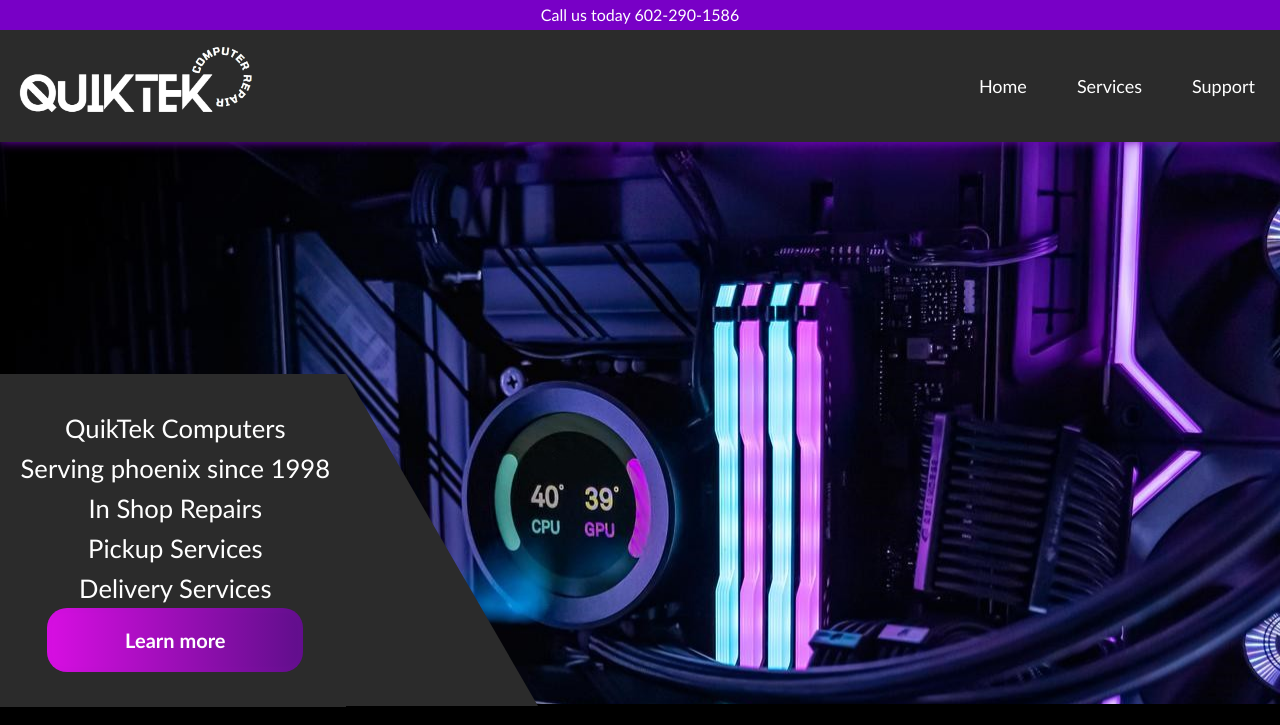
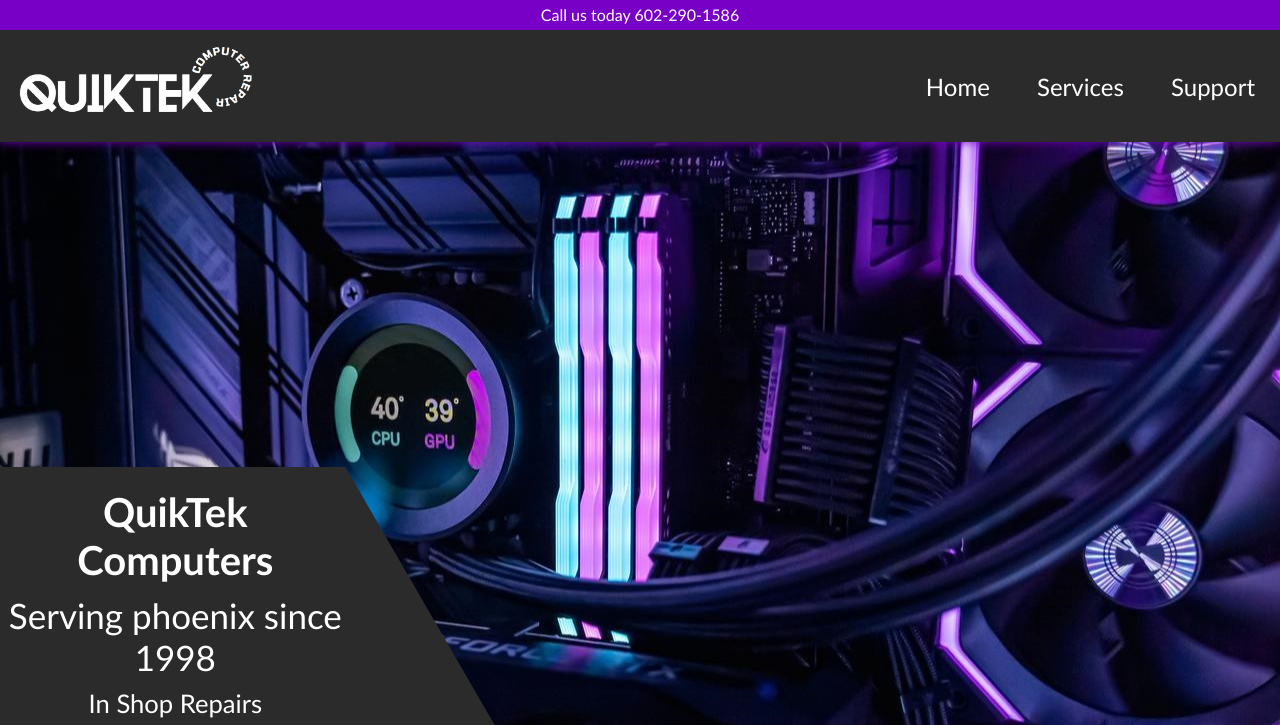
Before and after one commit to EthanTransier/extra-credit-fun-times, a website: page index.html in a window 1280 px wide. Shown: the top 725 px of the page. Drawn offline with Linux system fonts and the light colour scheme.

Commit message:
Fixed header, working on home page

```diff
--- a/index.html
+++ b/index.html
@@ -22,11 +22,11 @@
         </div>
     </nav>
 
-
+    <section class="desktop">
         <div class="image-container">
             <div class="opening">
-            <h2 class="startInfo">QuikTek Computers</h2>
-            <h3 class="startInfo">Serving phoenix since 1998</h4>
+                <h2 class="startInfo startTitle">QuikTek Computers</h2>
+                <h3 class="startInfo startSemiTitle">Serving phoenix since 1998</h4>
                     <h4 class="startInfo">In Shop Repairs</h4>
                     <h4 class="startInfo">Pickup Services</h4>
                     <h4 class="startInfo">Delivery Services</h4>
@@ -56,6 +56,11 @@
 
 
         <br><br>
+    </section>
+    <section class="mobile">
+
+    </section>
+
 
 
     <footer>
@@ -64,9 +69,9 @@
             <a href="">Home</a>
             <a href="">Support</a>
             <a href="">Serviecs</a>
-        </div>
+        <!-- </div>
             <img src="./finall-removebg-preview.png" alt="">
-        </div>
+        </div> -->
         <div class="footer-bottom">
             <p>15224 N 59th Ave Suite 4 Glendale AZ
             Dave@QuikTekComputer.com</p>
--- a/styles/scss/parts/_index.scss
+++ b/styles/scss/parts/_index.scss
@@ -1,25 +1,25 @@
 @import '../utils/size.scss', '../utils/margin.scss';
 
 .image-container {
-  margin-top: -13vw;
-  @include size(100%, 53vw);
+  @include size(100vw, calc(100vh - 142px));
   background-image: url('../../image-container.jpg');
-
+  background-position: center;
+  display: flex;
+  flex-direction: row;
+  align-items: flex-end;
   .opening {
-    @include size(calc(27vw - 5px), 26vw);
+    @include size(calc(27vw - 5px), calc(26vw - 3rem));
     background-color: #2b2b2b;
     color: white;
     position: absolute;
-    margin-top: 27.2vw;
+    // margin-top: 27.2vw;
     padding-left: 5px;
     display: flex;
-    justify-content: center;
+    justify-content: flex-start;
+    padding-top: 1rem;
+    padding-bottom: 2rem;
     flex-direction: column;
-
-    h2 {
-      font-size: 30px;
-      margin-top: 1vw;
-    }
+    justify-content: space-evenly;
     h4 {
       font-size: 15px;
       font-weight: 200;
@@ -31,6 +31,14 @@
       font-weight: lighter;
       font-size: clamp(0.625rem, 0rem + 2vw, 1.75rem);
       @include margin(5px, 0, 5px, 0);
+    }
+    .startTitle {
+      font-size: 40px;
+      // margin-top: 1vw;
+      font-weight: bold;
+    }
+    .startSemiTitle {
+      font-size: 35px;
     }
     .learn {
       display: flex;
@@ -48,8 +56,9 @@
         border: 5px solid transparent;
         color: white;
         font-weight: bold;
-        font-size: 20px;
-        @include size(20vw, 5vw);
+        font-size: 30px;
+        margin-top: 10px;
+        @include size(300px, 70px);
       }
     }
   }
@@ -60,31 +69,37 @@
     border-left: 15vw solid #2b2b2b;
     border-bottom: 0px solid transparent;
     border-right: 0px solid transparent;
-    @include margin(27.21vw, 0, 0, 27vw);
+    @include margin(0, 0, 0, 27vw);
   }
 }
 
 .black-right-triangle {
   position: absolute;
+  height: 0;
+  width: 0;
   border-top: 30vw solid transparent;
   border-left: 15vw solid #2b2b2b;
-  border-bottom: 0px solid transparent;
+  border-bottom: 1px solid #2b2b2b;
   border-right: 0px solid transparent;
+  margin-top: -30vw;
   margin-left: 35vw;
-  margin-top: -30vw;
 }
 .black-left-triangle {
   position: absolute;
   border-top: 30vw solid transparent;
-  border-left: 0px solid transparent;
+  border-left: 0px solid #2b2b2b;
   border-bottom: 0px solid transparent;
-  border-right: 15vw solid #2b2b2b;
+  border-right: calc(15vw + 1px) solid #2b2b2b;
   margin-left: 40.3vw;
   margin-top: -30vw;
 }
 .black-space {
   @include size(35vw, 30vw);
   background-color: #2b2b2b;
+}
+
+.computer-repair {
+  display: relative;
 }
 
 .computer-repair,
--- a/styles/scss/parts/_nav.scss
+++ b/styles/scss/parts/_nav.scss
@@ -1,6 +1,8 @@
 $main-color: #7800c6;
 $secondary-color: #2b2b2b;
 nav {
+  width: 100vw;
+  height: calc(7rem + 30px);
   .header-top {
     overflow: hidden;
     background-color: $main-color;
@@ -30,7 +32,6 @@ nav {
     align-items: center;
     justify-content: space-between;
     a {
-      float: left;
       color: white;
       text-align: center;
       padding: 12px;
@@ -46,11 +47,11 @@ nav {
     font-weight: lighter;
     gap: 10px;
     display: flex;
-    gap: 40px;
+    gap: clamp(1.25rem, 0.921rem + 1.754vw, 2.5rem);
     a {
-      float: left;
       color: white;
       text-align: center;
+      // width: clamp(4.375rem, 2.5rem + 10vw, 6.25rem);
       padding: {
         top: 12px;
         bottom: 12px;
@@ -58,7 +59,7 @@ nav {
         right: 5px;
       }
       text-decoration: none;
-      font-size: 18px;
+      font-size: clamp(1.125rem, 0.675rem + 2.4vw, 1.5rem);
       line-height: 25px;
       border-radius: 5px;
       font-family: 'Trebuchet MS', 'Lucida Sans Unicode', 'Lucida Grande',
@@ -68,9 +69,10 @@ nav {
       background-color: #343434;
       font-weight: bolder;
       transition: 0.6s;
-      font-size: clamp(1rem, 0.844rem + 0.833vw, 1.313rem);
+      font-size: clamp(1.125rem, 0.525rem + 3.2vw, 1.625rem);
       border-style: solid;
       border-width: 2px;
+      // width: clamp(4.375rem, 2.5rem + 10vw, 6.25rem);
       border-image: linear-gradient(to right, #008080, $main-color) 1;
     }
   }
@@ -79,3 +81,8 @@ nav {
     // height: 90px;
   }
 }
+@media only screen and (max-width: 500px) {
+  .header-body {
+    flex-direction: column;
+  }
+}
--- a/styles/scss/parts/_service.scss
+++ b/styles/scss/parts/_service.scss
@@ -1,6 +1,6 @@
-@import "../utils/size.scss";
+@import '../utils/size.scss';
 
-.info{
+.info {
   transition: all 2s ease;
   display: flex;
   justify-content: center;
@@ -9,24 +9,49 @@
   flex-wrap: wrap;
 }
 
-.info-bottom{
+.info-bottom {
   @extend .info;
   margin-bottom: 20vh;
   margin-top: -50vh;
-    .h1{
+  .h1 {
     margin-top: 15vh;
   }
 }
 
-.right{
-    display: block;
+.right {
+  display: flex;
+  flex-direction: column;
+  align-items: center;
+  justify-content: space-between;
   @include size(30vw, 20vw);
-    background-color: #2B2B2B;
+  background-color: #2b2b2b;
   color: white;
   text-align: center;
+  padding: 1rem;
+  padding-right: 2.5rem;
+  padding-left: 2.5rem;
+}
+.serviceTitle {
+  font-size: 28px;
+  margin-bottom: 0.5rem;
+}
+.serviceInfo {
+  font-size: 20px;
+}
+.buttons {
+  background: linear-gradient(to right, rgb(214, 14, 225), rgb(98, 14, 141))
+      padding-box,
+    linear-gradient(to right, rgb(214, 14, 225), rgb(98, 14, 141)) border-box;
+  border-radius: 1em;
+  border: 5px solid transparent;
+  color: white;
+  font-weight: bold;
+  font-size: 20px;
+  @include size(300px, 60px);
+  cursor: pointer;
 }
 
-.hidden{
+.hidden {
   display: none;
   transition: all 2s;
 }
@@ -60,6 +85,6 @@
   display: none;
 }
 
-body{
-    padding-top: 20%;
-}
+// body {
+//   padding-top: 20%;
+// }
--- a/styles/scss/parts/_support.scss
+++ b/styles/scss/parts/_support.scss
@@ -1,28 +1,27 @@
-@import "../utils/size.scss",  "../utils/margin.scss",
-"./index.scss";
+@import '../utils/size.scss', '../utils/margin.scss', './index.scss';
 #mainContainer {
   height: 50vw;
   display: flex;
   justify-content: center;
   #supportBox {
     @include size(45vw, 45vw);
-        background-color: #2B2B2B;
+    background-color: #2b2b2b;
     box-sizing: border-box;
     display: flex;
     flex-direction: column;
     text-align: center;
 
-        .supportHeader{
+    .supportHeader {
       font-size: 30px;
       @include margin(2vh, 0, 2vh, 0);
       color: white;
     }
-        .inputs{
+    .inputs {
       display: flex;
       justify-content: space-evenly;
       @include size(45vw, 5vh);
       input {
-                    background-color: #D9D9D9;
+        background-color: #d9d9d9;
         border: none;
         font-size: medium;
         @include size(18.6vw, 5vh);
@@ -31,9 +30,9 @@
 
     .descInput {
       @include size(40vw, 10vw);
-            color: #2B2B2B;
+      color: #2b2b2b;
       font-weight: bolder;
-            background-color: #D9D9D9;
+      background-color: #d9d9d9;
       font-size: medium;
       font-family: 'Trebuchet MS';
       margin-left: auto;
@@ -41,13 +40,13 @@
     }
 
     ::placeholder {
-                color: #2B2B2B;
+      color: #2b2b2b;
       font-weight: bolder;
     }
 
     .supportSubmit {
       @include size(25vw, 5vh);
-                background-color: #7800C6;
+      background-color: #7800c6;
       color: white;
       border: none;
       font-family: 'Trebuchet MS';
@@ -56,8 +55,10 @@
       margin-right: auto;
       margin-bottom: 5%;
       margin-top: 5%;
-                background: linear-gradient(to right, rgb(214, 14, 225), rgb(98, 14, 141)) padding-box,
-                linear-gradient(to right, rgb(214, 14, 225), rgb(98, 14, 141)) border-box;
+      background: linear-gradient(to right, rgb(214, 14, 225), rgb(98, 14, 141))
+          padding-box,
+        linear-gradient(to right, rgb(214, 14, 225), rgb(98, 14, 141))
+          border-box;
       border: 5px solid transparent;
       font-size: 20px;
       border-radius: 1em;
@@ -65,15 +66,15 @@
 
     #googleMap {
       @include size(30vw, 20vw);
-                margin-left:auto;
+      margin-left: auto;
       margin-right: auto;
     }
   }
 }
 
-body {
-    padding-top: 15%;
-}
+// body {
+//     padding-top: 15%;
+// }
 
 // @media (min-width: 1200px) {
 //     .supportHeader {
--- a/styles/scss/style.scss
+++ b/styles/scss/style.scss
@@ -10,6 +10,7 @@ html {
 body {
   margin: 0;
   background-color: black;
+  overflow-x: hidden;
 }
 
 ::-webkit-scrollbar {
```
Also changed, not shown: service.html (+10 -10 lines), styles/css/style.css, styles/css/style.min.css, 2 other files. Lines whose indentation alone changed are shown as unchanged.
